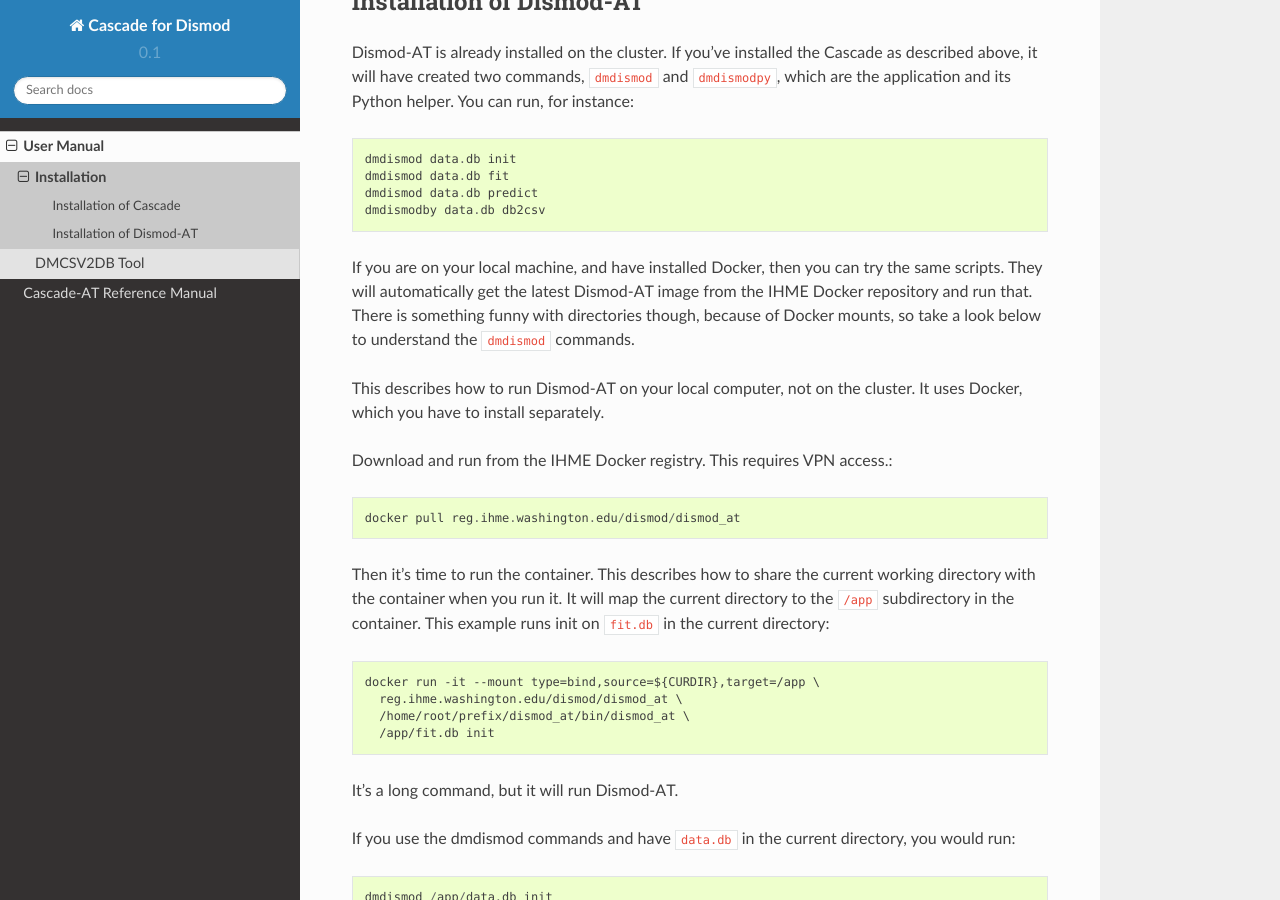
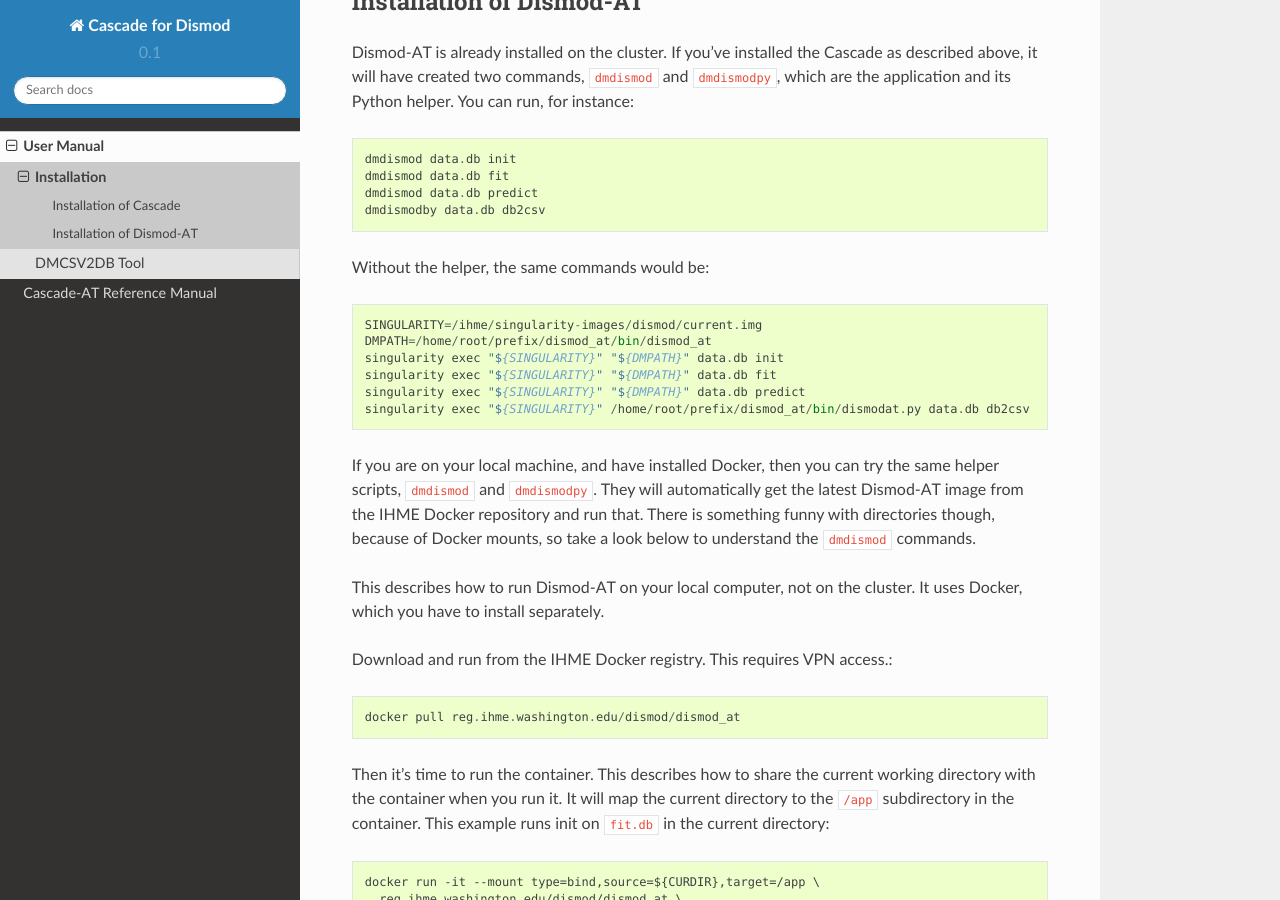
Before and after one commit to ihmeuw/cascade-at, a Sphinx documentation site: the page built from docs/install.rst, in a window 1280 px wide and 900 px high, scrolled down 518 px. Built offline with Sphinx 7.4.7 and the Read the Docs theme 2.0.0, drawn with Linux system fonts in a browser that asks for light colours.

Commit message:
added instructions to run singularity itself on cluster

```diff
--- a/docs/install.rst
+++ b/docs/install.rst
@@ -32,8 +32,18 @@
     dmdismod data.db predict
     dmdismodby data.db db2csv
 
+Without the helper, the same commands would be::
+
+    SINGULARITY=/ihme/singularity-images/dismod/current.img
+    DMPATH=/home/root/prefix/dismod_at/bin/dismod_at
+    singularity exec "${SINGULARITY}" "${DMPATH}" data.db init
+    singularity exec "${SINGULARITY}" "${DMPATH}" data.db fit
+    singularity exec "${SINGULARITY}" "${DMPATH}" data.db predict
+    singularity exec "${SINGULARITY}" /home/root/prefix/dismod_at/bin/dismodat.py data.db db2csv
+
 If you are on your local machine, and have installed Docker,
-then you can try the same scripts. They will automatically
+then you can try the same helper scripts, ``dmdismod`` and ``dmdismodpy``.
+They will automatically
 get the latest Dismod-AT image from the IHME Docker repository
 and run that. There is something funny with directories though,
 because of Docker mounts, so take a look below to understand the
@@ -62,7 +72,6 @@
 If you use the dmdismod commands and have ``data.db`` in the
 current directory, you would run::
 
-
     dmdismod /app/data.db init
     dmdismod /app/data.db fit
     dmdismod /app/data.db predict
```
